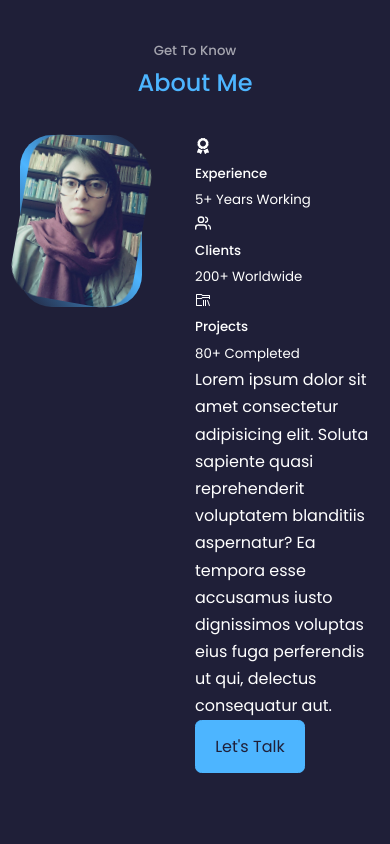
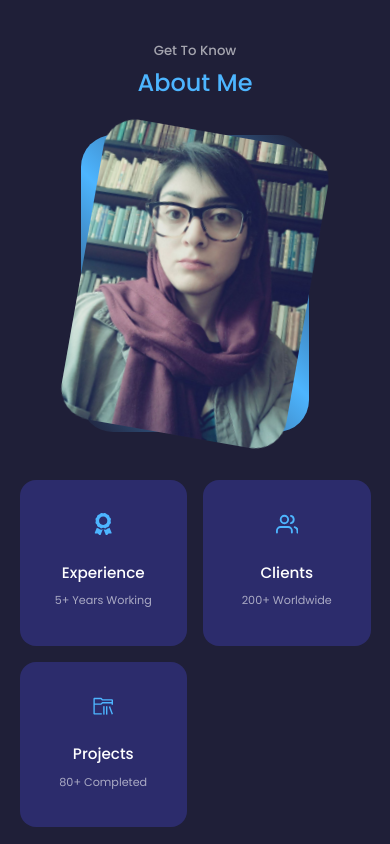
Before and after one commit to royacodes/royacodes, a React (Create React App) app: page / in a window 390 px wide. Shown: the part 900-1744 px from the top of the page. Built offline with nearby package versions, Linux system fonts and the light colour scheme; the HTML template or start-up script is replaced by a standard one.

Commit message:
about section is completed

```diff
--- a/src/components/about/about.css
+++ b/src/components/about/about.css
@@ -6,7 +6,7 @@
 
 .about__me {
     width: 100%;
-    aspect-ratio: 1/1.4;
+    aspect-ratio: 1/1.3;
     border-radius: 2rem;
     background: linear-gradient(45deg,
      transparent,
@@ -20,8 +20,94 @@
     border-radius: 2rem;
     overflow: hidden;
     transform: rotate(10deg);
+    transition: var(--transition);
 }
 
 .about__me-image:hover {
+    transform: rotate(0);
+}
 
+.about__cards {
+    display: grid;
+    grid-template-columns: repeat(3, 1fr);
+    gap: 1.5rem;
 }
+
+.about__card {
+    background: var(--color-bg-variant);
+    border: 1px solid transparent;
+    border-radius: 1rem;
+    padding: 2rem;
+    text-align: center;
+    transition: var(--transition);
+}
+
+.about__card:hover {
+    background: transparent;
+    border-color: var(--color-primary-variant);
+    cursor: default;
+}
+
+.about__icon {
+    color: var(--color-primary);
+    font-size: 1.4rem;
+    margin-bottom: 1rem;
+}
+
+.about__card h5 {
+    font-size: 0.95rem;
+}
+
+.about__card small {
+    font-size: 0.7rem;
+    color: var(--color-light);
+}
+
+.about__content p {
+    margin: 2rem 0 2.6rem;
+    color: var(--color-light);
+}
+
+/* =================================MEDIA QUERIES (MEDIUM DEVICES)========================== */
+
+@media screen and (max-width: 1024px) {
+
+    .about__container {
+       grid-template-columns: 1fr;
+       gap: 0;
+    }
+
+    .about__me {
+        width: 50%;
+        margin: 2rem auto 4rem;
+    }
+
+    .about__content p {
+        margin: 1rem 0 1.5rem;
+    }
+
+
+  }
+    /* =================================MEDIA QUERIES (SMALL DEVICES)========================== */
+
+    @media screen and (max-width: 600px) {
+
+        .about__me {
+            width: 65%;
+            margin: 0 auto 3rem;
+        }
+
+        .about__cards {
+            grid-template-columns: 1fr 1fr;
+            gap: 1rem;
+        }
+
+        .about__content {
+            text-align: center;
+        }
+
+        .about__content p {
+            margin: 1.5rem 0;
+        }
+
+    }
```
